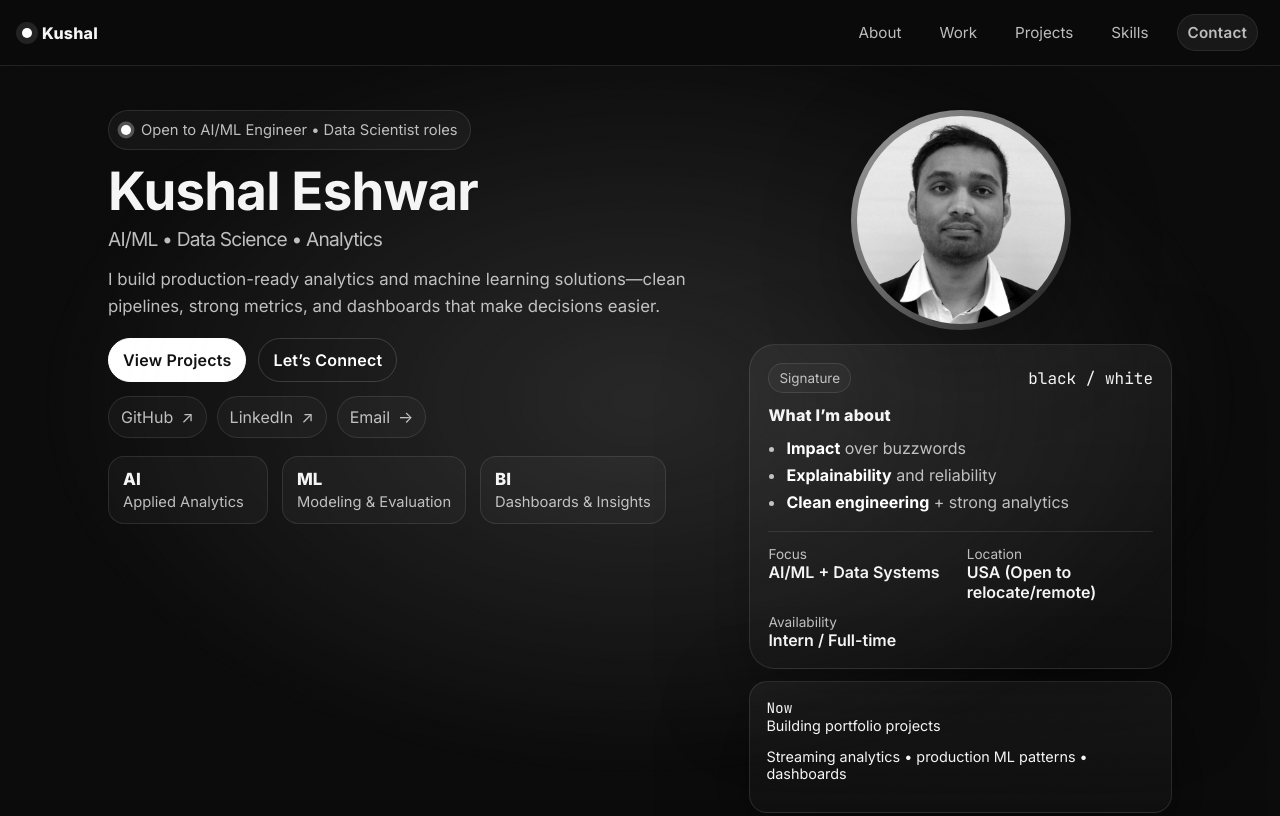
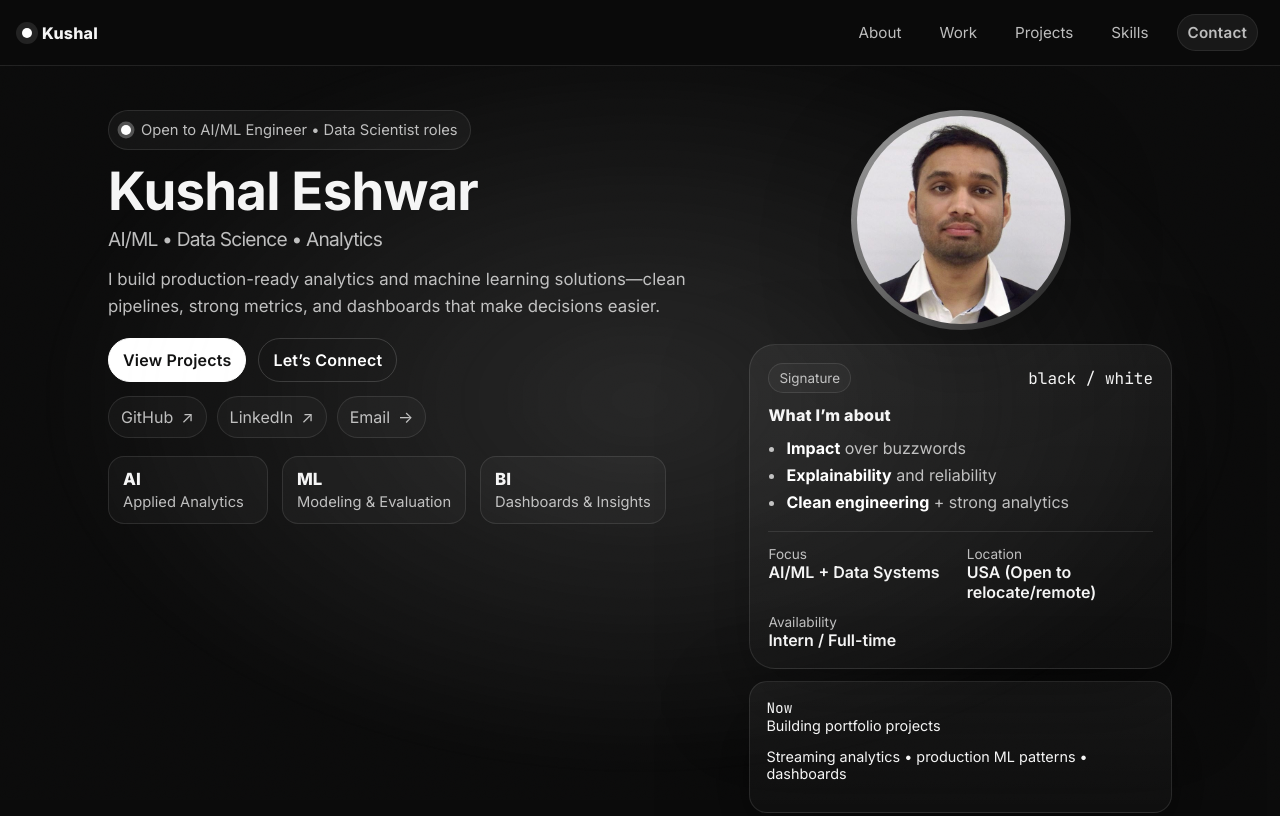
Before and after one commit to kushal-eshwar/Kushal-eshwar.github.io, a plain HTML site: page index.html in a window 1280 px wide. Shown: the top 816 px of the page. Drawn offline with Linux system fonts and the light colour scheme.

Commit message:
Comment out filter for profile pictures
Comment out the grayscale filter for profile pictures.

```diff
--- a/styles.css
+++ b/styles.css
@@ -363,7 +363,7 @@ h3{ margin:0 0 8px; }
   height: 100%;
   object-fit: cover;
   border-radius: 50%;
-  filter: grayscale(100%) contrast(1.05);
+  /* filter: grayscale(100%) contrast(1.05); */
 }
 .profile-pic img {
   transition: filter 0.3s ease, transform 0.3s ease;
```
